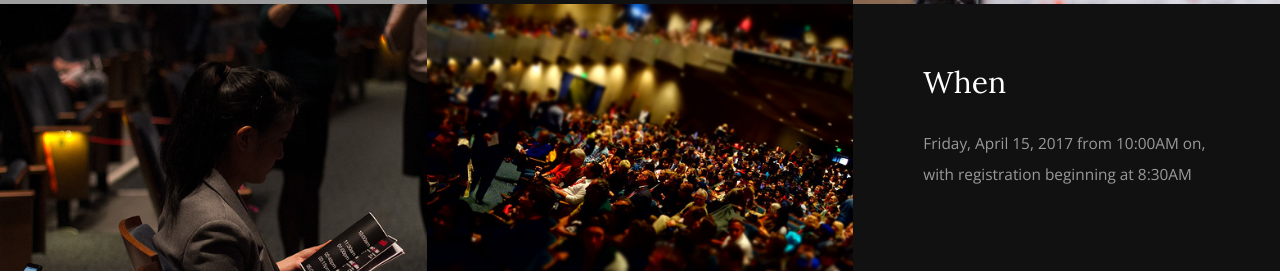
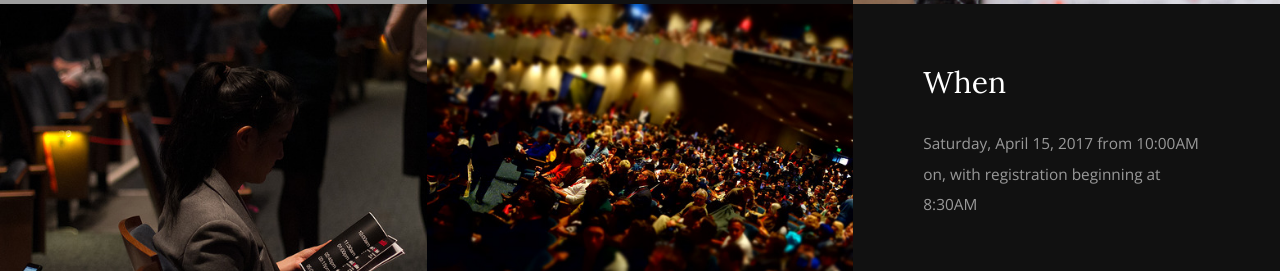
Before and after one commit to TEDxBerkeley/tedxberkeley.github.io, a plain HTML site: page index.html in a window 1280 px wide. Shown: the part 2160-2431 px from the top of the page. Drawn offline with nearby package versions, Linux system fonts and the light colour scheme; grey boxes are pictures that could not be loaded; a web font is replaced by a local one.

Commit message:
deploy: fix dow

```diff
--- a/index.html
+++ b/index.html
@@ -64,7 +64,7 @@
         <div class="image-cont col-md-4 m5"> <span class="image" style="background: url('static/images/index-m5.jpg'); background-size:cover"></span> </div>
         <div class="text-cont col-md-4 t4">
           <h2 class="title">When</h2>
-          <p class="copy">Friday, April 15, 2017 from 10:00AM on, with registration beginning at 8:30AM</p>
+          <p class="copy">Saturday, April 15, 2017 from 10:00AM on, with registration beginning at 8:30AM</p>
         </div>
       </div>
     </section>
```
